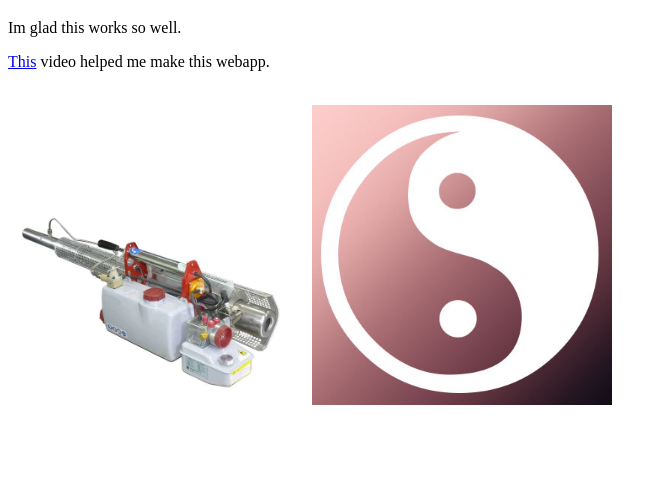
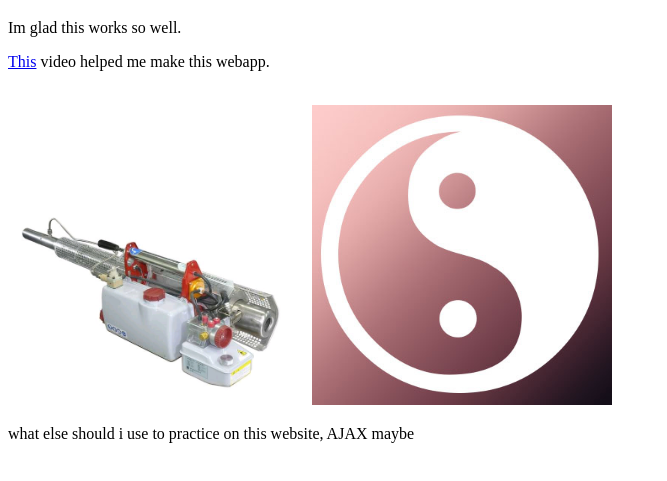
Before and after one commit to JerChol/NodeJs-webapp1, a website: page index.html in a window 1280 px wide. Shown: the part 61-542 px from the top of the page, without its empty margins (0-667 px from the left). Drawn offline with Linux system fonts and the light colour scheme.

Commit message:
adding AJAX soon

```diff
--- a/index.html
+++ b/index.html
@@ -10,4 +10,6 @@
 	<img src="./images/fog-machine.jpg" alt="fog machine" width="300px"/>
 	<img src="./images/ying_yang.jpg" alt="ying and yang" width="300px"/>
 
+	<p>what else should i use to practice on this website, AJAX maybe</p>
+
 </body>
```
Also changed, not shown: 1 other file.
